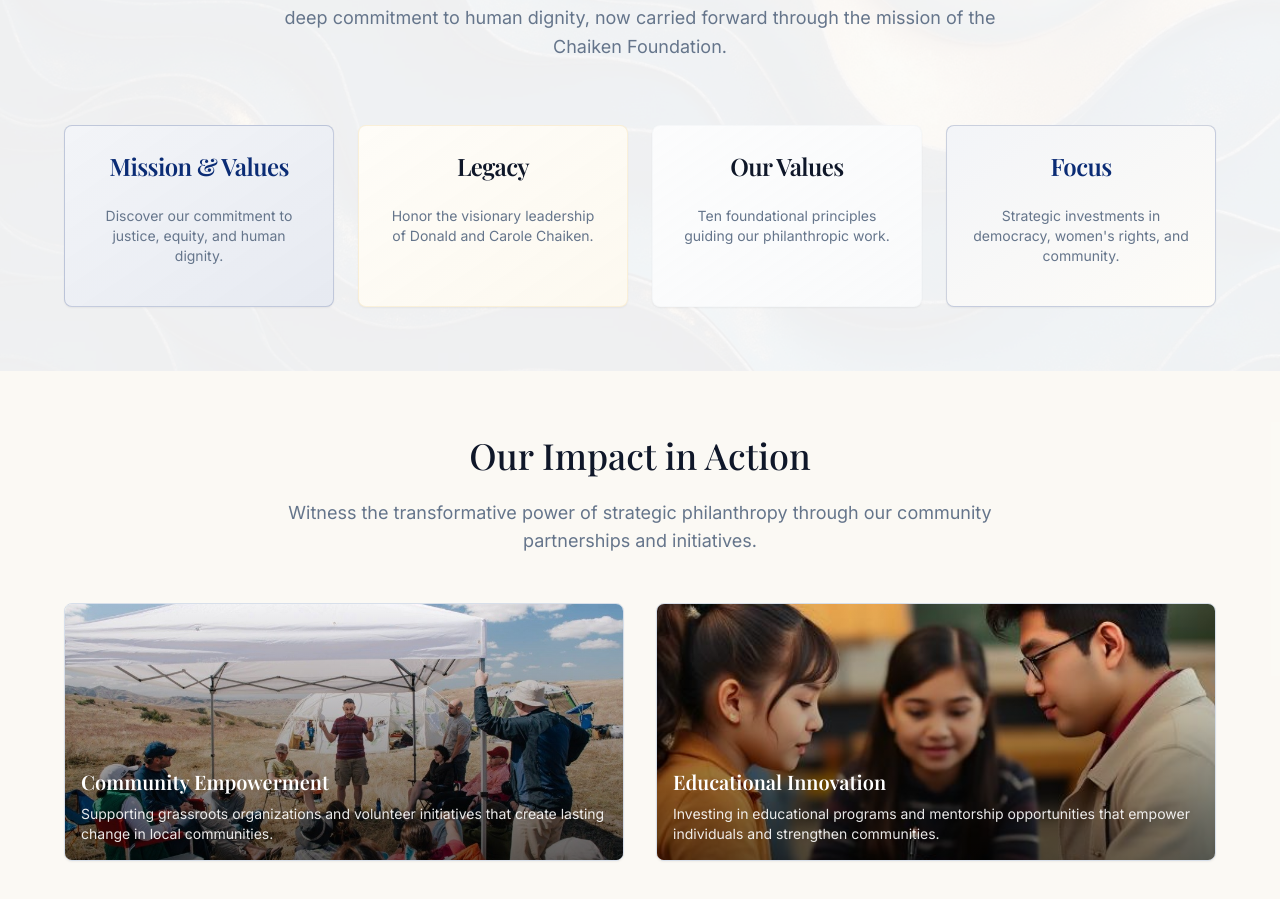
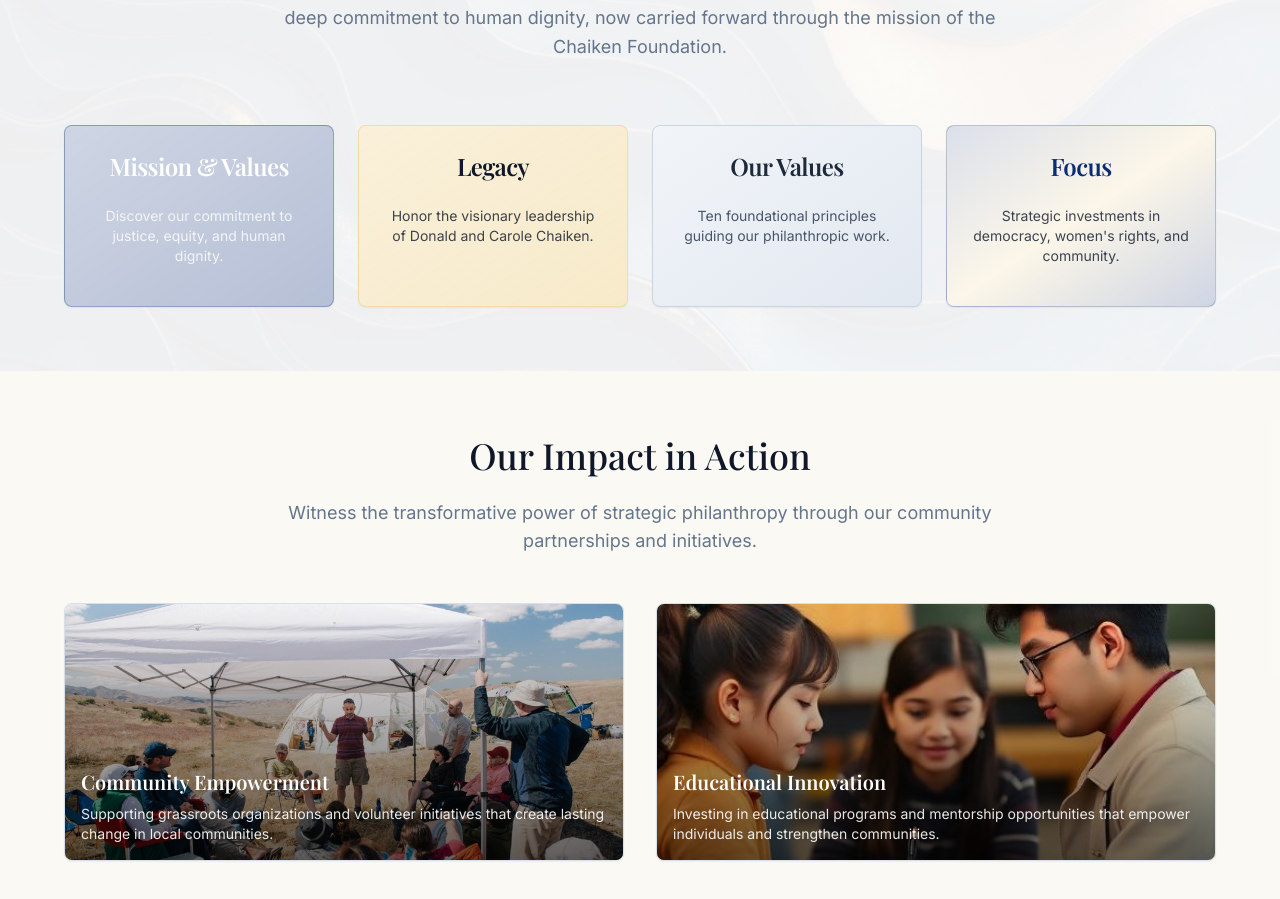
Before and after one commit to kleinwizard/chaiken-foundation-legacy, a React (Vite) app: page / in a window 1280 px wide. Shown: the part 849-1748 px from the top of the page. Built offline with nearby package versions, Linux system fonts and the light colour scheme.

Commit message:
Update homepage card colors
Adjusted homepage card colors to be more elegant and sophisticated, with greater color distinction between cards.

```diff
--- a/src/pages/Index.tsx
+++ b/src/pages/Index.tsx
@@ -52,45 +52,45 @@ const Index = () => {
 
           {/* Feature Cards */}
           <div className="grid md:grid-cols-2 lg:grid-cols-4 gap-6">
-            <Card className="bg-gradient-to-br from-primary/5 to-primary/10 border-primary/20 card-shadow hover:hover-shadow transition-all duration-300">
+            <Card className="bg-gradient-to-br from-primary/20 to-primary/30 border-primary/30 card-shadow hover:hover-shadow transition-all duration-300">
               <CardHeader className="text-center">
-                <CardTitle className="text-2xl text-primary">Mission & Values</CardTitle>
+                <CardTitle className="text-2xl text-white">Mission & Values</CardTitle>
               </CardHeader>
               <CardContent>
-                <CardDescription className="text-center mb-4">
+                <CardDescription className="text-center mb-4 text-primary-foreground/90">
                   Discover our commitment to justice, equity, and human dignity.
                 </CardDescription>
               </CardContent>
             </Card>
 
-            <Card className="bg-gradient-to-br from-accent/5 to-accent/10 border-accent/20 card-shadow hover:hover-shadow transition-all duration-300">
+            <Card className="bg-gradient-to-br from-accent/25 to-accent/35 border-accent/40 card-shadow hover:hover-shadow transition-all duration-300">
               <CardHeader className="text-center">
                 <CardTitle className="text-2xl text-accent-foreground">Legacy</CardTitle>
               </CardHeader>
               <CardContent>
-                <CardDescription className="text-center mb-4">
+                <CardDescription className="text-center mb-4 text-accent-foreground/80">
                   Honor the visionary leadership of Donald and Carole Chaiken.
                 </CardDescription>
               </CardContent>
             </Card>
 
-            <Card className="bg-gradient-to-br from-muted/20 to-muted/30 border-muted/40 card-shadow hover:hover-shadow transition-all duration-300">
+            <Card className="bg-gradient-to-br from-slate-100 to-slate-200 border-slate-300 card-shadow hover:hover-shadow transition-all duration-300">
               <CardHeader className="text-center">
-                <CardTitle className="text-2xl text-foreground">Our Values</CardTitle>
+                <CardTitle className="text-2xl text-slate-800">Our Values</CardTitle>
               </CardHeader>
               <CardContent>
-                <CardDescription className="text-center mb-4">
+                <CardDescription className="text-center mb-4 text-slate-600">
                   Ten foundational principles guiding our philanthropic work.
                 </CardDescription>
               </CardContent>
             </Card>
 
-            <Card className="bg-gradient-to-br from-primary/5 to-accent/5 border-primary/20 card-shadow hover:hover-shadow transition-all duration-300">
+            <Card className="bg-gradient-to-br from-primary/15 via-accent/15 to-primary/20 border-primary/25 card-shadow hover:hover-shadow transition-all duration-300">
               <CardHeader className="text-center">
                 <CardTitle className="text-2xl text-primary">Focus</CardTitle>
               </CardHeader>
               <CardContent>
-                <CardDescription className="text-center mb-4">
+                <CardDescription className="text-center mb-4 text-foreground/80">
                   Strategic investments in democracy, women's rights, and community.
                 </CardDescription>
               </CardContent>
```
